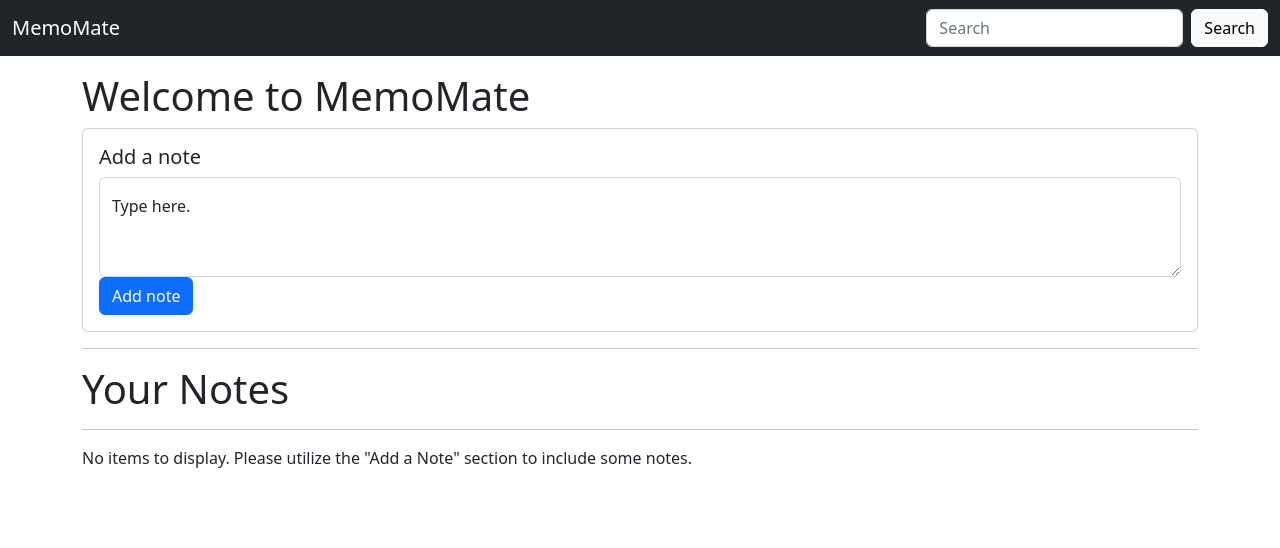
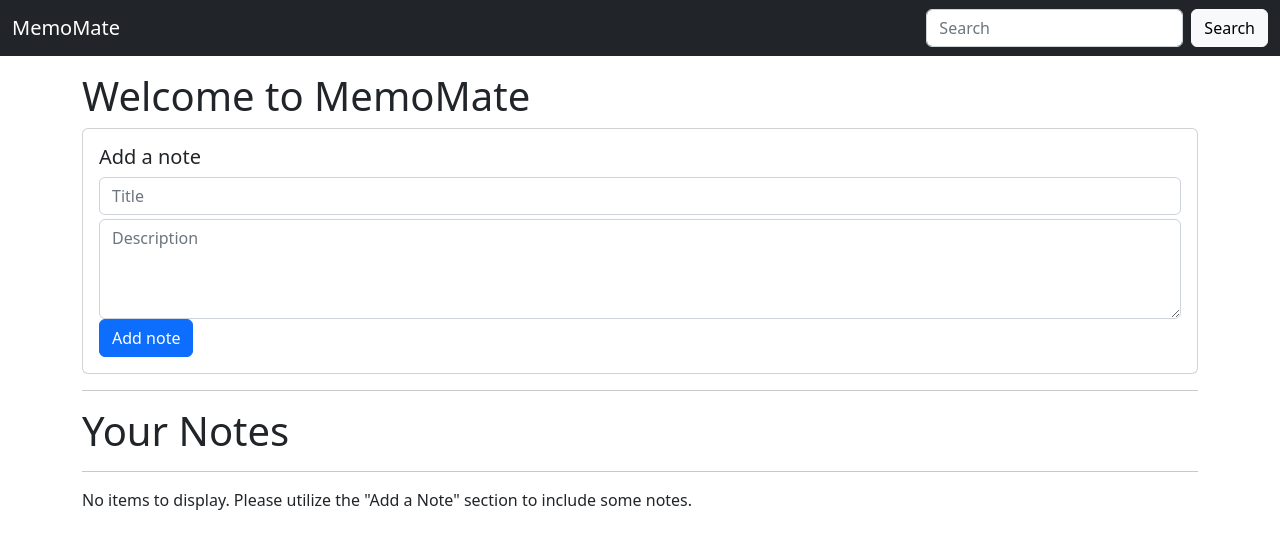
Before and after one commit to sharjeelfaiq/MemoMate-Notes-taking-Web-App-, a plain HTML site: page index.html in a window 1280 px wide. Drawn offline with nearby package versions, Linux system fonts and the light colour scheme.

Commit message:
Notes Title added as an input in the front-end. Logics are not yet written in app.js to perform the add-title operation.

```diff
--- a/index.html
+++ b/index.html
@@ -4,11 +4,35 @@
     <meta charset="utf-8" />
     <meta name="viewport" content="width=device-width, initial-scale=1" />
     <title>MemoMate</title>
-    <link rel="apple-touch-icon" sizes="180x180" href="/Favicon/apple-touch-icon.png" />
-    <link rel="icon" type="image/png" sizes="32x32" href="/Favicon/favicon-32x32.png" />
-    <link rel="icon" type="image/png" sizes="16x16" href="/Favicon/favicon-16x16.png" />
-    <link rel="icon" type="image/png" sizes="192x192" href="/Favicon/android-chrome-192x192.png" />
-    <link rel="icon" type="image/png" sizes="512x512" href="/Favicon/android-chrome-512x512.png" />
+    <link
+      rel="apple-touch-icon"
+      sizes="180x180"
+      href="/Favicon/apple-touch-icon.png"
+    />
+    <link
+      rel="icon"
+      type="image/png"
+      sizes="32x32"
+      href="/Favicon/favicon-32x32.png"
+    />
+    <link
+      rel="icon"
+      type="image/png"
+      sizes="16x16"
+      href="/Favicon/favicon-16x16.png"
+    />
+    <link
+      rel="icon"
+      type="image/png"
+      sizes="192x192"
+      href="/Favicon/android-chrome-192x192.png"
+    />
+    <link
+      rel="icon"
+      type="image/png"
+      sizes="512x512"
+      href="/Favicon/android-chrome-512x512.png"
+    />
     <link rel="manifest" href="/Favicon/site.webmanifest" />
     <link
       href="https://cdn.jsdelivr.net/npm/bootstrap@5.2.3/dist/css/bootstrap.min.css"
@@ -52,22 +76,30 @@
       <div class="card">
         <div class="card-body">
           <h5 class="card-title">Add a note</h5>
-          <div class="form-floating">
+          <div class="input-group mb-1">
+            <input
+              class="form-control"
+              placeholder="Title"
+              id="addTitle"
+              type="text"
+              aria-label="Sizing example input"
+              aria-describedby="inputGroup-sizing-default"
+            />
+          </div>
             <textarea
               class="form-control"
-              placeholder="Leave a comment here"
+              placeholder="Description"
               id="addTxt"
               style="height: 100px"
             ></textarea>
-            <label for="addTxt">Type here.</label>
+            <button id="addBtn" class="btn btn-primary">Add note</button>
           </div>
-          <button id="addBtn" class="btn btn-primary">Add note</button>
         </div>
+        <hr />
+        <h1>Your Notes</h1>
+        <hr />
+        <div class="row container-fluid" id="yourNotes"></div>
       </div>
-      <hr />
-      <h1>Your Notes</h1>
-      <hr />
-      <div class="row container-fluid" id="yourNotes"></div>
     </div>
     <script src="/app.js"></script>
     <script
```
